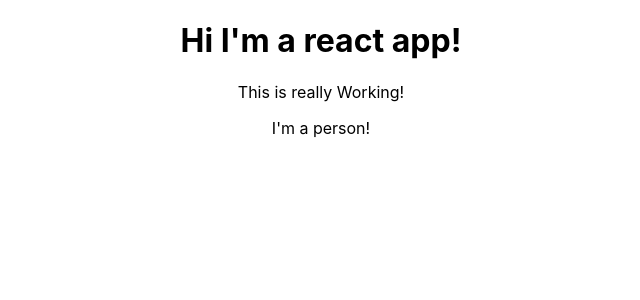
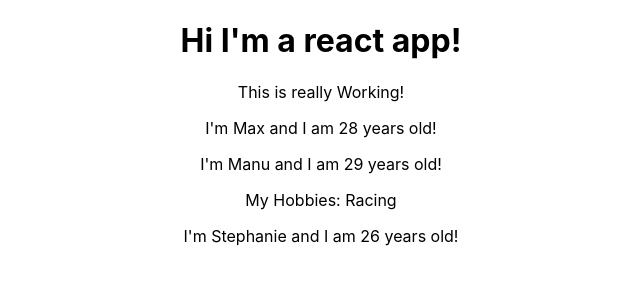
Before and after one commit to a2nagi/FoodDelivery-Frontend, a React (Create React App) app in the folder react-guide/: page / in a window 1280 px wide. Shown: the top 300 px of the page, without its empty margins (319-959 px from the left). Built offline with nearby package versions, Linux system fonts and the light colour scheme.

Commit message:
Add Dynamic Properties

```diff
--- a/react-guide/src/App.js
+++ b/react-guide/src/App.js
@@ -9,7 +9,9 @@ class App extends Component {
       <div className="App">
         <h1> Hi I'm a react app!</h1>
         <p>This is really Working!</p>
-        <Person />
+        <Person name ="Max" age="28"/>
+        <Person name="Manu" age="29"/>My Hobbies: Racing
+        <Person name="Stephanie" age="26"/>
       </div>
 
     // The way we use React.createElement below is the exact same as the html above. In fact the above gets compiled
--- a/react-guide/src/Person/Person.js
+++ b/react-guide/src/Person/Person.js
@@ -2,9 +2,9 @@
 
 import React from 'react';
 
-const person = () => {
+const person = (props) => {
     // As we said we are creating a component, it is a function that simply outputs JSX
-    return <p>I'm a person!</p>
+    return <p>I'm {props.name} and I am {props.age} years old!</p>
 }
 
 // Exporting the constant (person) we just created.
```
